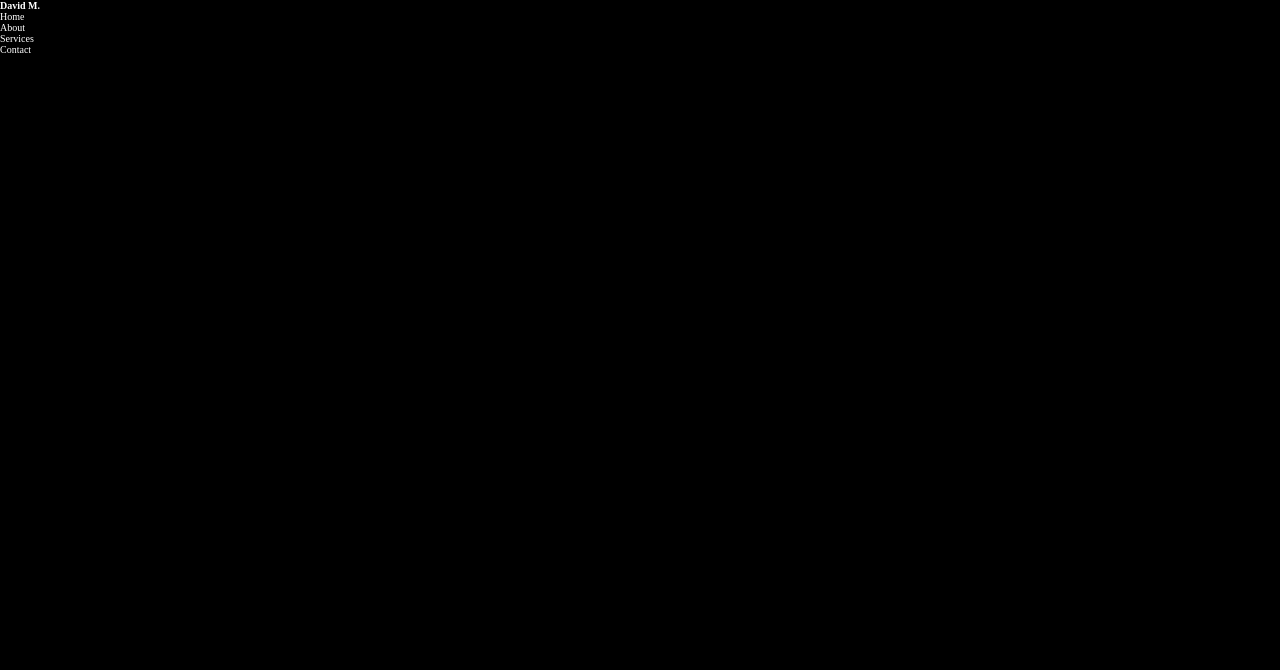
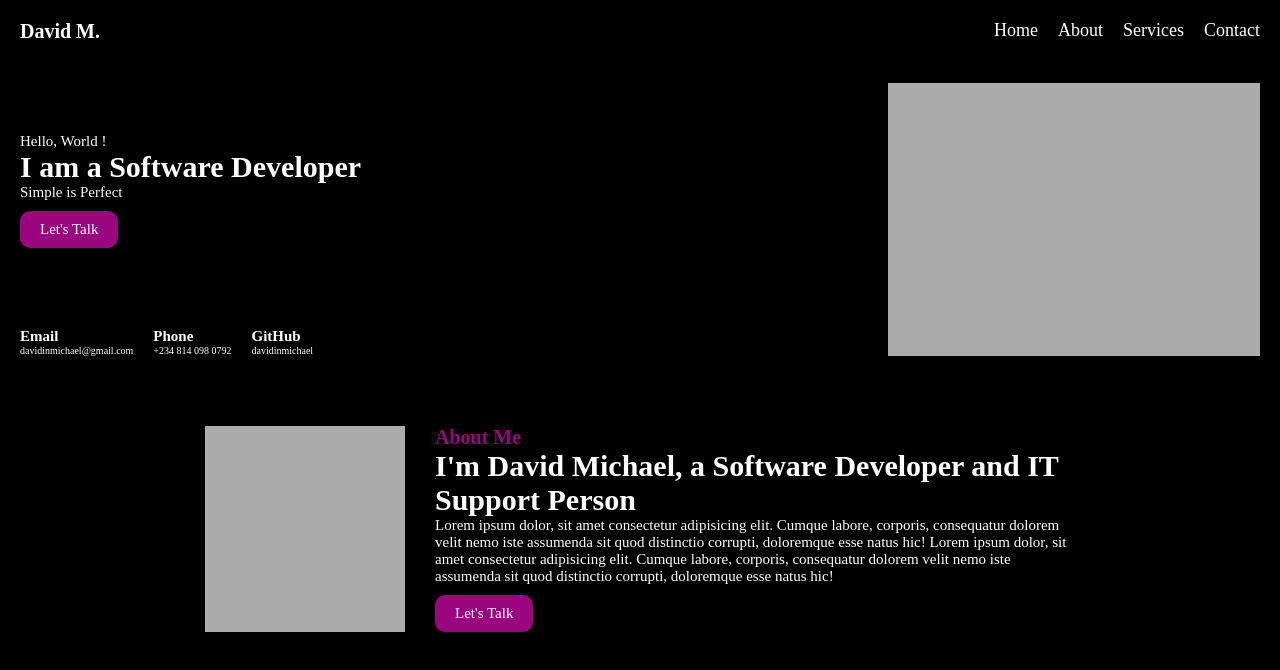
Before and after one commit to davidinmichael/davidinmichael-portfolio, a plain HTML site: page index.html in a window 1280 px wide. Drawn offline with Linux system fonts and the light colour scheme.

Commit message:
Nav and about section added

```diff
--- a/index.html
+++ b/index.html
@@ -1,9 +1,9 @@
 <!DOCTYPE html>
 <html lang="en">
   <head>
-    <meta charset="UTF-8">
-    <meta name="viewport" content="width=device-width, initial-scale=1.0">
-    <link rel="stylesheet" href="styles.css">
+    <meta charset="UTF-8" />
+    <meta name="viewport" content="width=device-width, initial-scale=1.0" />
+    <link rel="stylesheet" href="styles.css" />
     <title>David Michael - Software Developer</title>
   </head>
   <body>
@@ -18,6 +18,57 @@
         </ul>
       </nav>
 
+      <header class="header">
+        <div class="details">
+          <div class="header-text">
+            <p>Hello, World !</p>
+            <h1>I am a Software Developer</h1>
+            <p>Simple is Perfect</p>
+            <a href="#" class="btn">Let's Talk</a>
+          </div>
+          <div class="contacts">
+            <div class="contact">
+              <h3>Email</h3>
+              <p>
+                <a href="mailto:davidinmichael@gmail.com"
+                  >davidinmichael@gmail.com</a
+                >
+              </p>
+            </div>
+            <div class="contact">
+              <h3>Phone</h3>
+              <p>
+                <a href="https://wa.me/+2348140980792">+234 814 098 0792</a>
+              </p>
+            </div>
+            <div class="contact">
+              <h3>GitHub</h3>
+              <p>
+                <a href="https://github.com/davidinmichael">davidinmichael</a>
+              </p>
+            </div>
+          </div>
+        </div>
+        <div class="header-img"></div>
+      </header>
+
+      <section class="about">
+        <div class="about-img"></div>
+        <div class="about-content">
+          <h3>About Me</h3>
+          <h2>I'm David Michael, a Software Developer and IT Support Person</h2>
+          <p>
+            Lorem ipsum dolor, sit amet consectetur adipisicing elit. Cumque
+            labore, corporis, consequatur dolorem velit nemo iste assumenda sit
+            quod distinctio corrupti, doloremque esse natus hic!
+            Lorem ipsum dolor, sit amet consectetur adipisicing elit. Cumque
+            labore, corporis, consequatur dolorem velit nemo iste assumenda sit
+            quod distinctio corrupti, doloremque esse natus hic!
+          </p>
+          <a href="#" class="btn">Let's Talk</a>
+        </div>
+      </section>
+
       <!-- Wrapper Ends -->
     </div>
   </body>
--- a/styles.css
+++ b/styles.css
@@ -2,7 +2,7 @@
     --dark: #000;
     --white: white;
     --accent: #9A0680;
-    --bg: #EEEEEE;
+    --bg: #eeeeeeb7;
 }
 
 *, html, body {
@@ -20,3 +20,176 @@ body {
 a {
     text-decoration: none;
 }
+
+.wrapper {
+    display: grid;
+    padding: 0 auto;
+}
+
+.btn {
+    background-color: var(--accent);
+    padding: 1rem 2rem;
+    border-radius: 1rem;
+    font-size: 1.5rem;
+    transition: all 0.5s linear;
+    display: inline-block;
+}
+
+.btn:hover {
+    background-color: var(--bg);
+    color: var(--accent);
+}
+
+.navbar {
+    display: flex;
+    justify-content: space-between;
+    padding: 2rem;
+}
+
+.navbar h1 {
+    font-size: 2rem;
+}
+
+.nav-items {
+    list-style-type: none;
+    display: flex;
+    gap: 2rem;
+}
+
+.nav-link {
+    font-size: 1.8rem;
+    transition: all 0.5s linear;
+}
+
+.nav-link:hover {
+    color: var(--accent);
+    border-bottom: var(--accent) 1px solid;
+}
+
+@media screen and (max-width: 600px) {
+    .nav-items {
+        gap: 1rem;
+    }
+}
+
+.header {
+    display: flex;
+    justify-content: space-between;
+    min-height: 15rem;
+    gap: 2rem;
+    padding: 2rem;
+}
+
+.details {
+    display: flex;
+    flex-direction: column;
+    justify-content: space-between;
+    margin-top: 5rem;
+    gap: 8rem;
+}
+
+.header-text > p {
+    font-size: 1.5rem;
+}
+
+.header-text > h1 {
+    font-size: 3rem;
+}
+.header-text > a {
+    margin-top: 1rem;
+}
+
+.contacts {
+    display: flex;
+    align-items: flex-end;
+    gap: 2rem;
+}
+
+.contact h3 {
+    font-size: 1.5rem;
+}
+
+.contact p {
+    color: var(--bg);
+}
+
+.header-img {
+    width: 30%;
+    background-color: var(--bg);
+    height: 100%;
+}
+
+
+@media screen and (max-width: 600px) {
+    .header {
+        flex-direction: column;
+        align-items: center;
+    }
+
+    .header-img {
+        min-width: 80%;
+        background-color: var(--bg);
+        height: 30rem;
+    }
+
+    .details {
+        text-align: center;
+        gap: 2rem;
+        margin-top: 0;
+    }
+
+    .contacts {
+        justify-content: center;
+        margin-bottom: 2rem;
+    }
+}
+
+
+.about {
+    display: flex;
+    gap: 3rem;
+    justify-content: center;
+    margin-top: 5rem;
+}
+
+.about-img {
+    width: 20rem;
+    background-color: var(--bg);
+}
+
+.about-content {
+    width: 50%;
+}
+
+.about-content h3 {
+    font-size: 2rem;
+    color: var(--accent);
+}
+
+.about-content h2 {
+    font-size: 3rem;
+}
+
+.about-content p {
+    font-size: 1.5rem;
+    margin-bottom: 1rem;
+}
+
+@media screen and (max-width: 600px) {
+    .about {
+        flex-direction: column;
+        justify-content: center;
+        align-items: center;
+    }
+
+    .about-content {
+        width: 80%;
+    }
+
+    .about-img {
+        width: 50%;
+        height: 20rem;
+        background-color: var(--bg);
+        display: none;
+    }
+}
```
Lines whose indentation alone changed are shown as unchanged.
